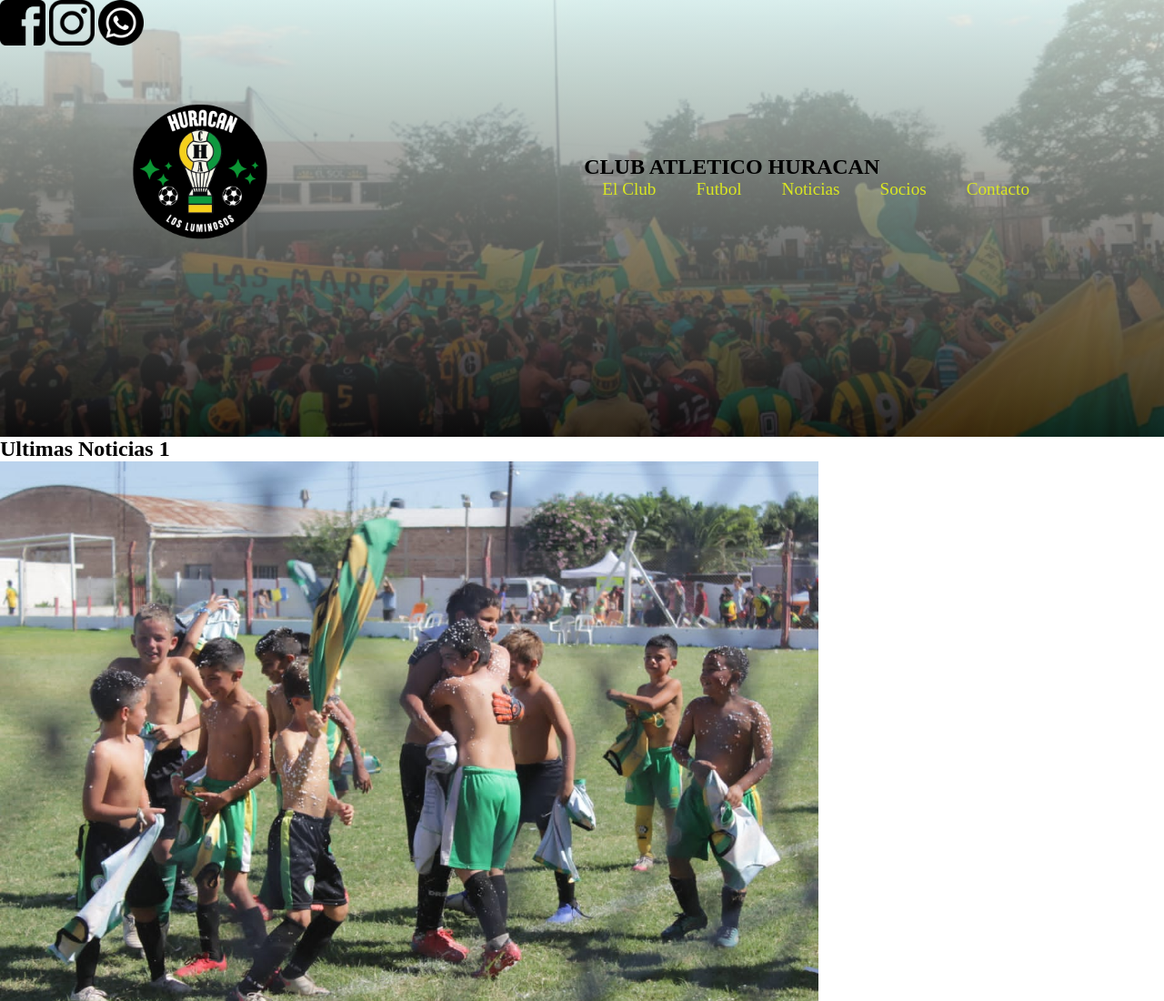
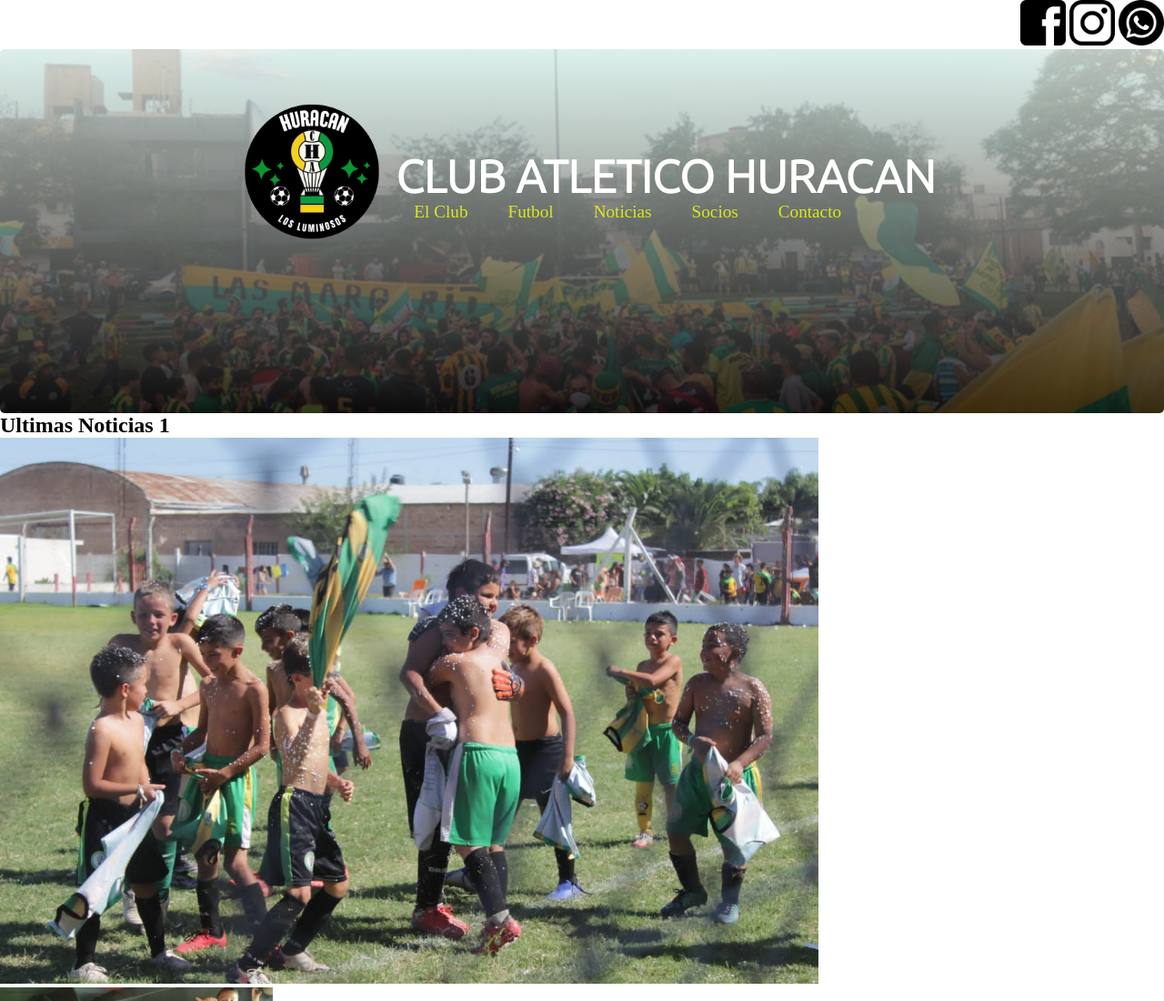
Before and after one commit to gonzacat22/proyectoHuracan, a plain HTML site: page index.html in a window 1280 px wide. Shown: the top 1100 px of the page at 91% size. Drawn offline with Linux system fonts and the light colour scheme.

Commit message:
cambios en style

```diff
--- a/index.html
+++ b/index.html
@@ -19,19 +19,21 @@
 
 <body>
     <header>
-
-    <section class="containerNav">
-
+        <div class="logoRedes">
         <img src="logosRedes/png-clipart-logo-steak-beef-aging-meat-meat-beef-text.png" width="50" alt="LogoFacebook">
         <img src="logosRedes/87390.png" width="50" alt="LogoInstagram">
         <img src="logosRedes/354-3543046_whatsapp-icono-negro-google-plus-logo-png-white.png" width="50"
             alt="LogoWhatsapp">
+        </div>
+
+    <section class="containerNav">
+
         <div class="navbar">
             <img src="imgProyectoHuracan/logoHuracanNegroEstrella.png" class="logo" alt="Main Logo">
 
 
             <ul>
-                <h1 class="h1Titulo"><BR>CLUB ATLETICO HURACAN </BR></h1>
+                <h1 class="h1Title"><BR>CLUB ATLETICO HURACAN </BR></h1>
                 <li><a href="../index.html">El Club</a></li>
                 <li><a href="/pages/futbol.html">Futbol</a></li>
                 <li><a href="/pages/noticias.html">Noticias</a></li>
--- a/style.css
+++ b/style.css
@@ -2,16 +2,20 @@
     margin: 0;
     padding: 0;
 
+
 }
 /*navbar*/
 .containerNav {
+    border-radius: 5px;
     width: 100%;
-    height: 60vh;
+    height: 50vh;
     background-image: linear-gradient(rgba(232, 241, 232, 0.8), rgba(14, 13, 14, 0.8)), url(./imgProyectoHuracan/fondoHuracan.jpg);
     background-size:cover;
     background-position: center;
     background-repeat: no-repeat;
     border-top: 5px;
+    justify-content:flex-start;
+    flex-wrap: wrap;
 }
 /*navbar*/
 .navbar {
@@ -20,7 +24,7 @@
     padding: 35px 0;
     display: flex;
     align-items: center;
-    justify-content: space-between;
+    justify-content:center
 }
 /*navbar*/
 .logo {
@@ -28,12 +32,19 @@
     cursor: pointer;
     padding:2px;
 }
+.logoRedes{
+    flex-wrap: wrap;
+    justify-content:right;
+    text-align: right;
+}
 /*navbar*/
 .navbar ul li {
     list-style: none;
     display: inline-block;
     margin: 0 20px;
     position: relative;
+    justify-content: center;
+    margin-bottom: 10px;
 
 }
 /*navbar*/
@@ -42,28 +53,34 @@
     color: rgb(218, 231, 33);
     font-family: 'Ubuntu', sans-serif,;
     font-size: 1.2rem;
+    justify-content:space-between;
+
 }
 /*navbar*/
 .navbar ul li::before {
     content: "";
-    height: 3px;
+    height: 200px;
     width: 0%;
     background: rgb(72, 105, 5);
     position: absolute;
     left: 0;
     bottom: -12px;
     transition: 0.4s ease-out;
+    justify-items: baseline;
 }
 /*navbar*/
 .navbar ul li:hover::before {
     width: 100%;
+    justify-content: center;
 }
 /*navbar*/
 .h1Title{
-    padding-left: 200px;
-    margin: auto;
+
+    text-align: center;
     color: white;
     font-family: 'Ubuntu', sans-serif;
     font-size: 50px;
-    text-align:initial;
+    justify-content: center;
+
+
 }
```
